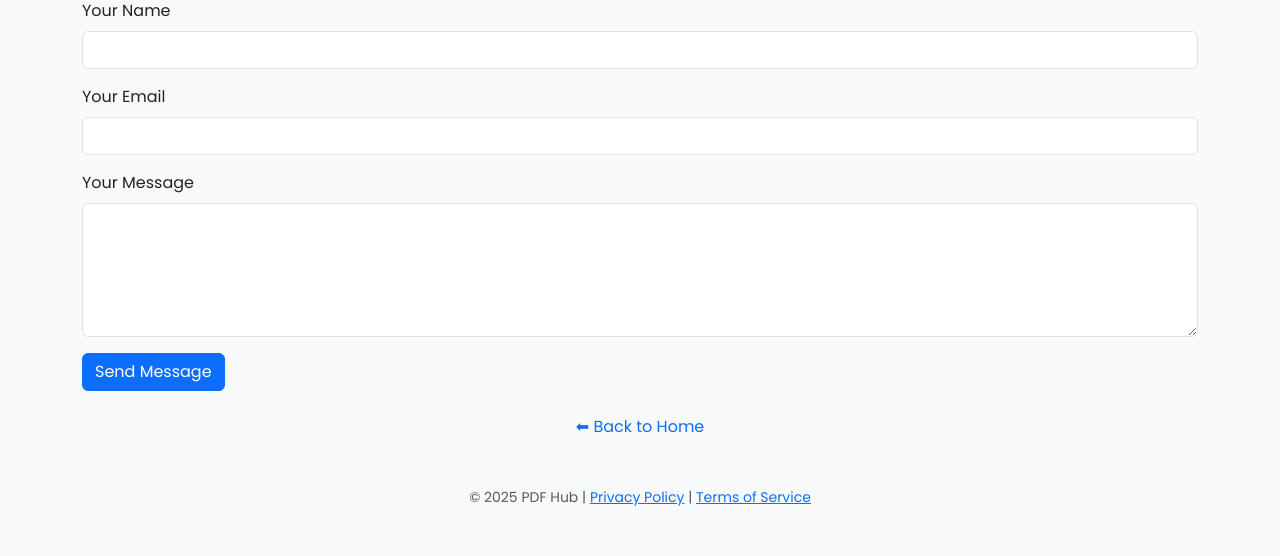
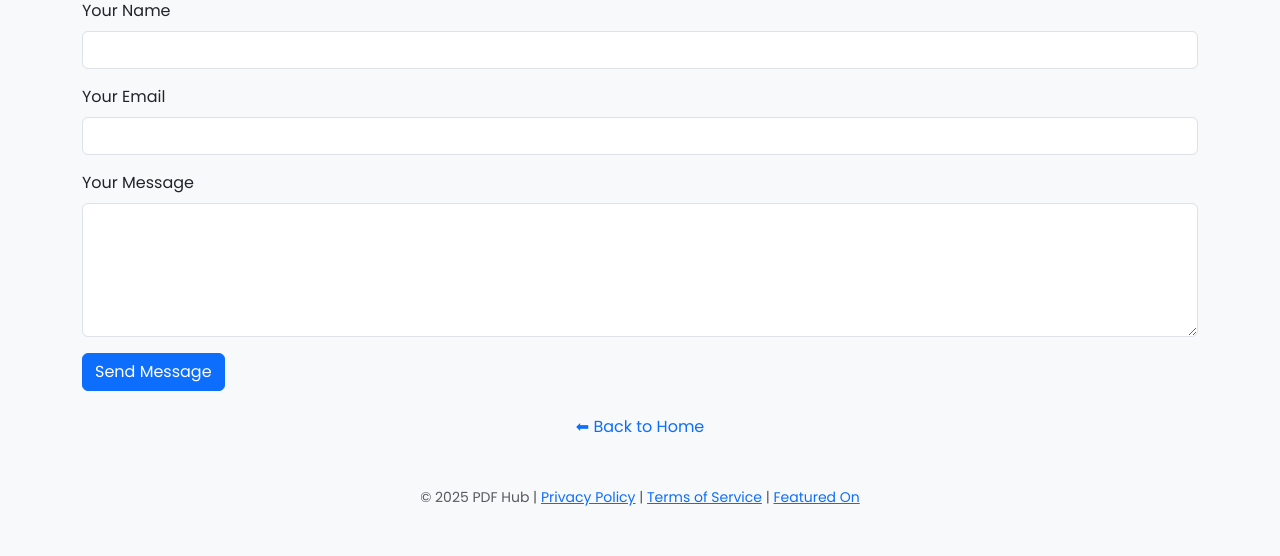
Before and after one commit to nikoneznanovic1/pdf_splitter, a Flask app: page /contact in a window 1280 px wide. Shown: the part 440-996 px from the top of the page. Run offline with Flask 3, Linux system fonts and the light colour scheme; some libraries are stand-ins or nearby versions.

Commit message:
Add files via upload

```diff
--- a/templates/base.html
+++ b/templates/base.html
@@ -49,6 +49,8 @@
         }
     }
   </style>
+
+  <link rel="stylesheet" href="{{ url_for('static', filename='css/style.css') }}">
 
   <!-- Google Analytics -->
   <script async src="https://www.googletagmanager.com/gtag/js?id=G-ZZLH653Y98"></script>
@@ -133,7 +135,8 @@
     <footer class="mt-5 text-muted small">
       &copy; 2025 PDF Hub |
       <a href="/privacy">Privacy Policy</a> |
-      <a href="/terms">Terms of Service</a>
+      <a href="/terms">Terms of Service</a> |
+      <a href="/featured">Featured On</a>
     </footer>
   </div>
 
```
